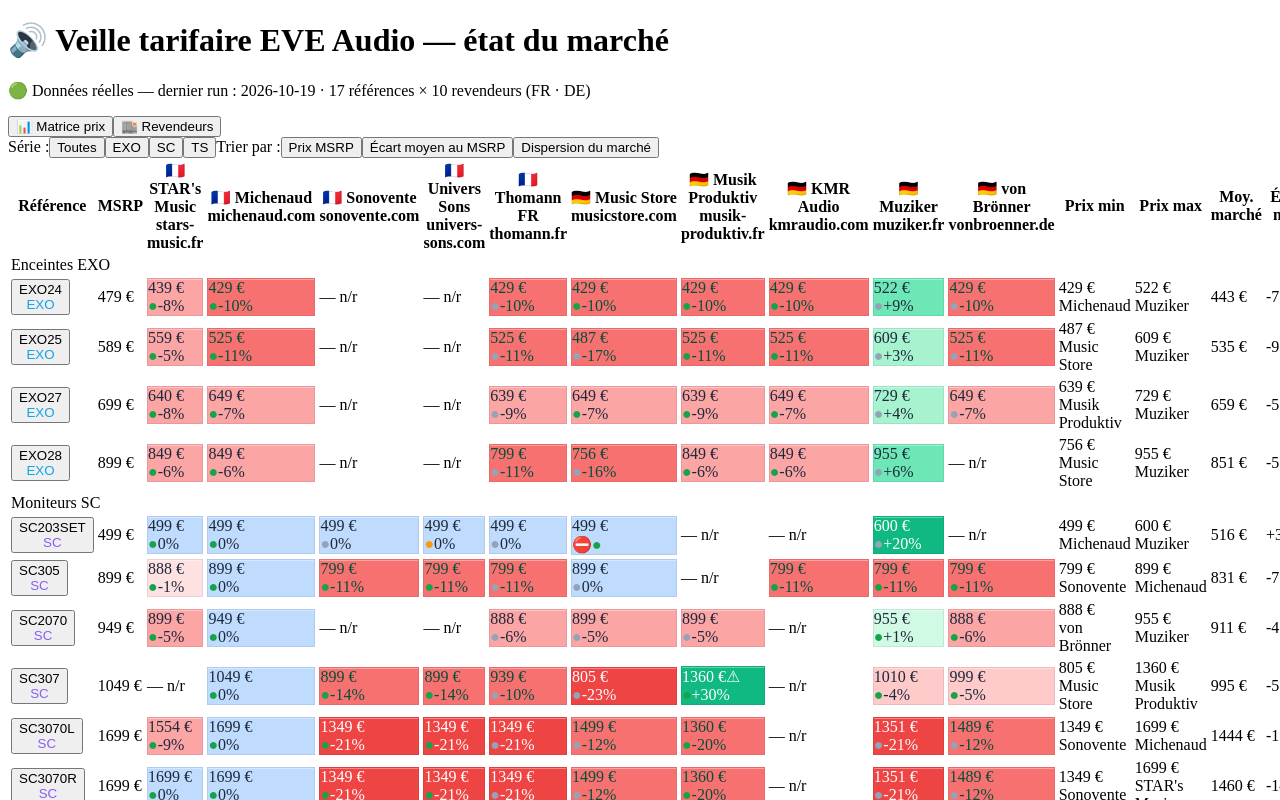
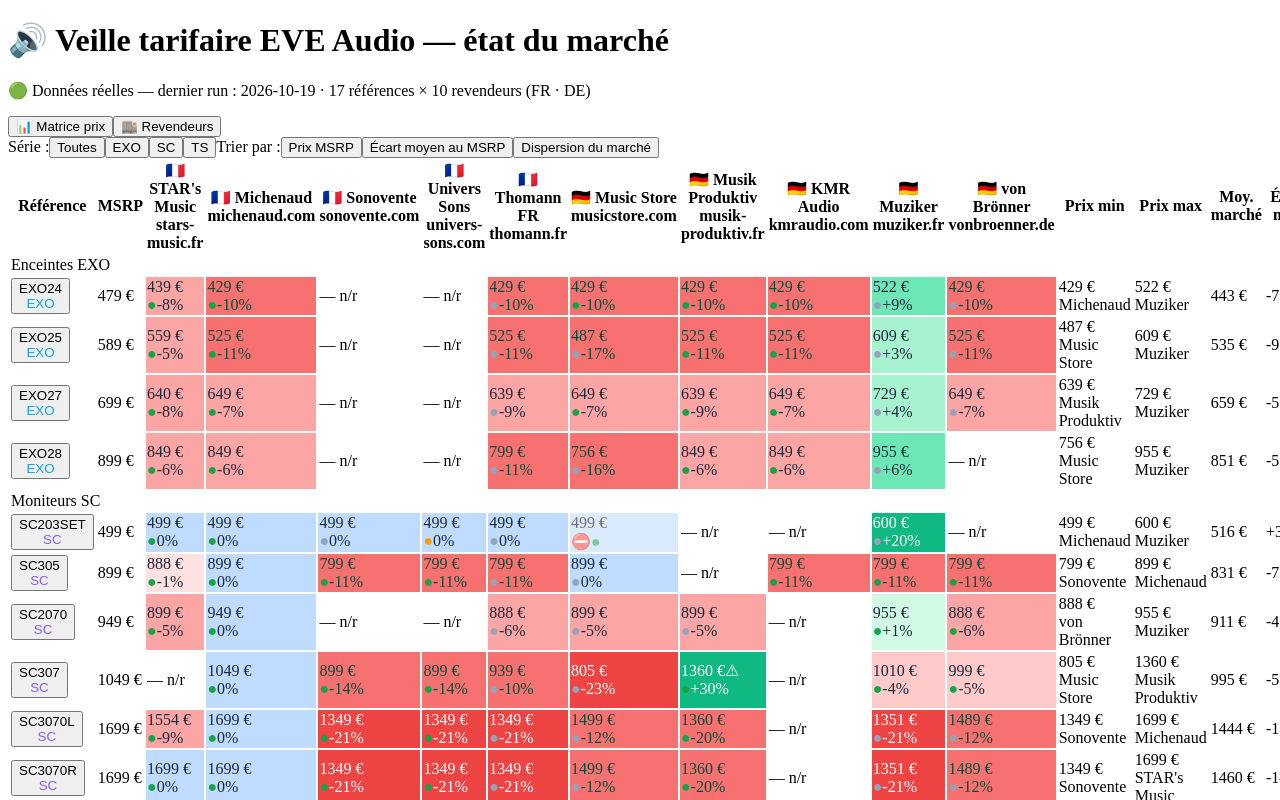
Before and after one commit to Lucus-hub/eve-tracker, a React (Vite) app in the folder app/: page / in a window 1280 px wide. Shown: the top 800 px of the page. Built offline with nearby package versions, Linux system fonts and the light colour scheme.

Commit message:
v18 - price cells: bold 15px price left, small pct right

```diff
--- a/app/src/App.jsx
+++ b/app/src/App.jsx
@@ -309,14 +309,6 @@
     [family, sortBy]
   );
 
-  // pastille de prix : fond heat + bordure douce, texte contrasté
-  const priceChip = (gapPct, extra = "") => ({
-    background: heatColor(gapPct),
-    color: heatText(gapPct),
-    border: "1px solid rgba(15,23,42,0.08)",
-    boxShadow: "inset 0 1px 0 rgba(255,255,255,0.35)",
-  });
-
   return (
     <div className="space-y-4">
       <div className="flex flex-wrap items-center gap-2 rounded-xl border border-slate-200 bg-white px-4 py-2.5 shadow-sm">
@@ -413,17 +405,16 @@
                     if (h.stock === "out") {
                       // Rupture : le prix reste une info de marché → affiché grisé, marqué ⛔
                       return (
-                        <td key={r.id} className="border-b border-slate-100 px-1.5 py-2 text-center">
-                          <div
-                            className="mx-auto w-fit min-w-[64px] rounded-lg px-2.5 py-1.5 opacity-60"
-                            style={priceChip(gapPct)}
+                        <td
+                          key={r.id}
+                          className="border-b border-slate-100 px-2 py-2.5"
+                          style={{ background: heatColor(gapPct), opacity: 0.55 }}
                           title={`${r.name} · ${eur(h.current)} · RUPTURE chez le revendeur · écart ${gapPct > 0 ? "+" : ""}${(gapPct * 100).toFixed(1)}% · ${fr.label} · ${CONFIDENCE_LABEL[h.confidence] ?? CONFIDENCE_LABEL.manual}`}
                         >
-                            <div className="text-[15px] font-bold leading-tight text-slate-500 line-through">{eurShort(h.current)}</div>
-                            <div className="flex items-center justify-start gap-1 text-[10px] leading-none text-slate-500">
+                          <div className="text-left text-[15px] font-bold leading-tight text-slate-500 line-through">{eurShort(h.current)}</div>
+                          <div className="flex items-center justify-end gap-1 text-[10px] leading-none text-slate-500">
                             <span>⛔</span>
                             <span style={{ color: fr.color }}>{fr.char}</span>
-                            </div>
                           </div>
                         </td>
                       );
@@ -431,19 +422,19 @@
                     const trend = h.delta1m;
                     const suspicious = isSuspicious(p.id, h.current);
                     return (
-                      <td key={r.id} className="border-b border-slate-100 px-1.5 py-2 text-center">
-                        <div
-                          className={`mx-auto w-fit min-w-[64px] rounded-lg px-2.5 py-1.5 transition-transform duration-150 hover:scale-[1.05] ${
-                            isBest ? "ring-2 ring-emerald-500 ring-offset-1" : ""
+                      <td
+                        key={r.id}
+                        className={`border-b border-slate-100 px-2 py-2.5 ${
+                          isBest ? "outline outline-2 -outline-offset-2 outline-emerald-500" : ""
                         }`}
-                          style={priceChip(gapPct)}
+                        style={{ background: heatColor(gapPct), color: heatText(gapPct) }}
                         title={`${r.name} · ${eur(h.current)} · écart ${gapPct > 0 ? "+" : ""}${(gapPct * 100).toFixed(1)}% · var. 1 mois ${trend > 0 ? "+" : ""}${trend} €${h.stock === "low" ? " · stock faible" : ""} · ${fr.label} · ${CONFIDENCE_LABEL[h.confidence] ?? CONFIDENCE_LABEL.manual}${suspicious ? " · ⚠ prix atypique vs marché (à vérifier)" : ""}${isBest ? " · MEILLEUR PRIX du marché" : ""}`}
                       >
-                          <div className="text-[15px] font-bold leading-tight">
+                        <div className="text-left text-[15px] font-bold leading-tight">
                           {eurShort(h.current)}
                           {suspicious && <span className="ml-0.5">⚠</span>}
                         </div>
-                          <div className="flex items-center justify-start gap-1 text-[10px] leading-none">
+                        <div className="flex items-center justify-end gap-1 text-[10px] leading-none">
                           <span style={{ color: fr.color }}>{fr.char}</span>
                           <span className="font-semibold opacity-80">
                             {gapPct > 0 ? "+" : ""}{(gapPct * 100).toFixed(0)}%
@@ -454,7 +445,6 @@
                             </span>
                           )}
                           {h.stock === "low" && <span>⚑</span>}
-                          </div>
                         </div>
                       </td>
                     );
```
Lines whose indentation alone changed are shown as unchanged.
